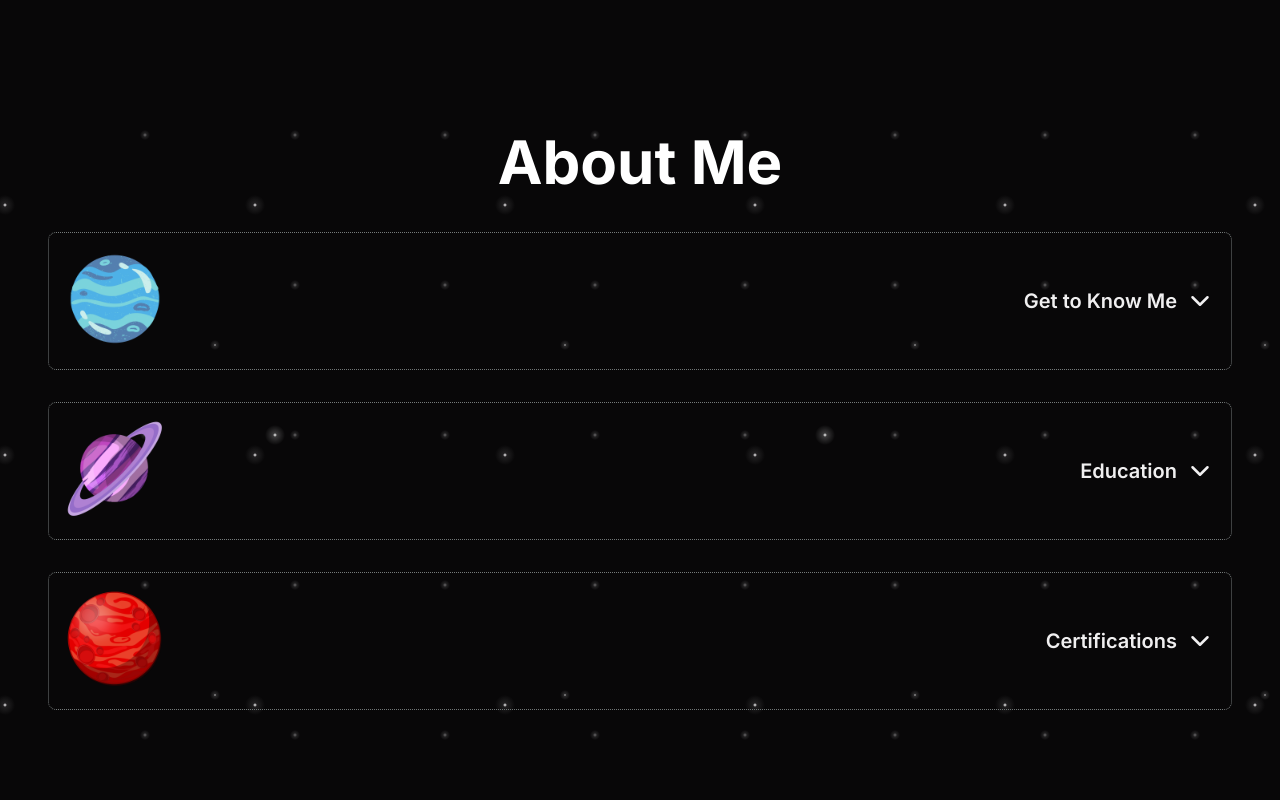
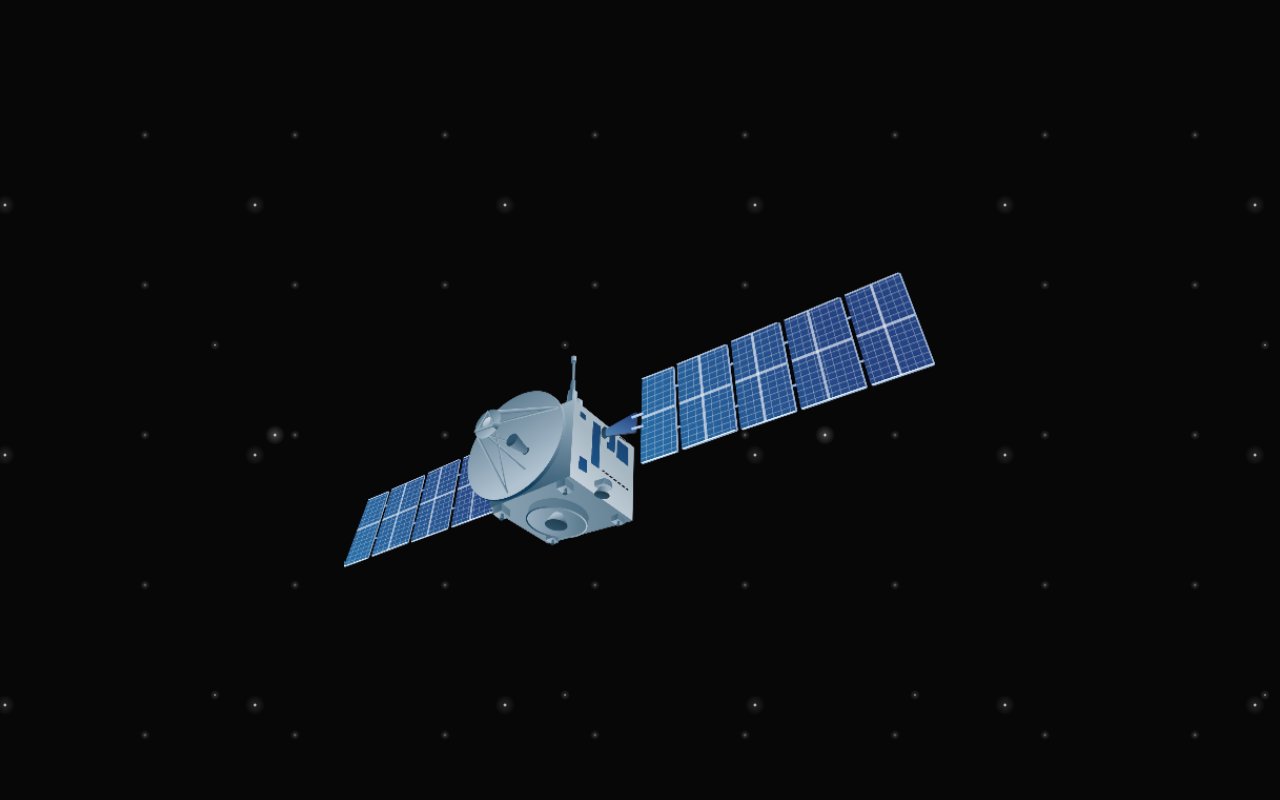
Before and after one commit to bmartinis12/Personal-Portfolio, a Next.js app: page / in a window 1280 px wide. Shown: the part 940-1740 px from the top of the page. Built offline with nearby package versions, Linux system fonts and the light colour scheme.

Commit message:
New additions to the sections

```diff
--- a/app/page.js
+++ b/app/page.js
@@ -2,14 +2,17 @@ import AboutSection from '@/components/AboutSection'
 import HeroSection from '@/components/HeroSection'
 import ProjectsSection from '@/components/ProjectsSection'
 import SkillsSection from '@/components/SkillsSection'
+import SpaceDecoration from '@/components/SpaceDecoration'
 
 export default function Home() {
   return (
     <main className="flex flex-col  min-h-screen mt-[123px]">
       <div className='container py-10 mx-auto px-4 sm:px-12'>
         <HeroSection />
+        <SpaceDecoration imgURL='/assets/images/satellite.png' />
         <AboutSection />
         <SkillsSection />
+        <SpaceDecoration imgURL='/assets/images/meteor.png' />
         <ProjectsSection />
       </div>
     </main>
--- /dev/null
+++ b/components/SpaceDecoration.jsx
@@ -0,0 +1,23 @@
+"use client"
+import Image from "next/image";
+import { motion, useInView } from "framer-motion";
+import { useRef } from "react";
+
+const SpaceDecoration = ({ imgURL }) => {
+
+    const ref = useRef(null);
+    const isInView = useInView(ref, { once: true });
+
+    const decorationVariants = {
+        initial: { x: -700, opacity: 0 },
+        animate: { x: 0, opacity: 1 }
+    }
+
+    return (
+        <motion.div className="my-[20vh] lg:my-[50vh] overflow-hidden" ref={ref} variants={decorationVariants} initial='initial' animate={isInView ? 'animate' : 'initial'} transition={{ duration: 2 }}>
+            <Image src={imgURL} alt="space object" className="w-full sm:w-[75%] lg:w-[50%] mx-auto h-auto" width={0} height={0} sizes="100%" />
+        </motion.div>
+    )
+}
+
+export default SpaceDecoration
--- a/lib/untils.js
+++ b/lib/untils.js
@@ -25,7 +25,7 @@ export function constructMetaData({
             creator: '@BenMartinis'
         },
         icons,
-        metadataBase: new URL('https://benjaminmartinis.com'),
+        metadataBase: new URL('https://benjamin-martinis.vercel.app/'),
         ...(noIndex && {
             robots: {
                 index: false,
```
Also changed, not shown: public/assets/images/meteor.png (added), public/assets/images/satellite.png (added).
